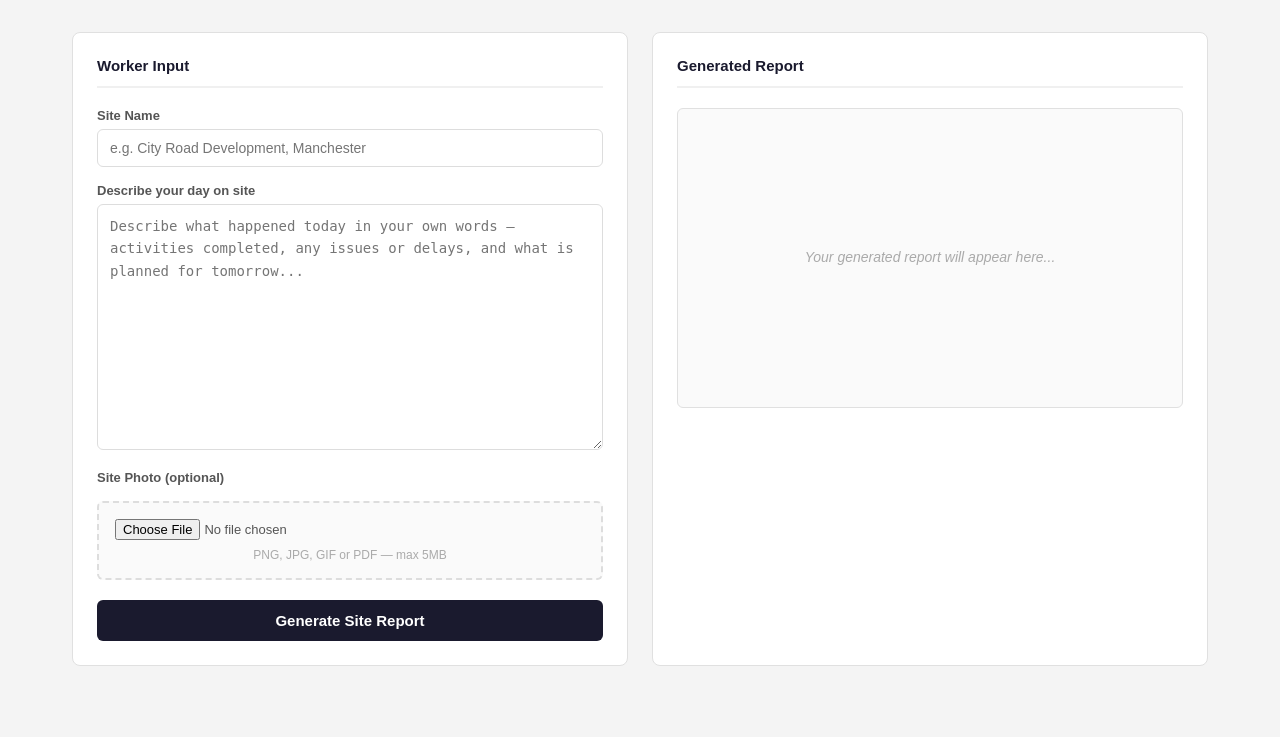
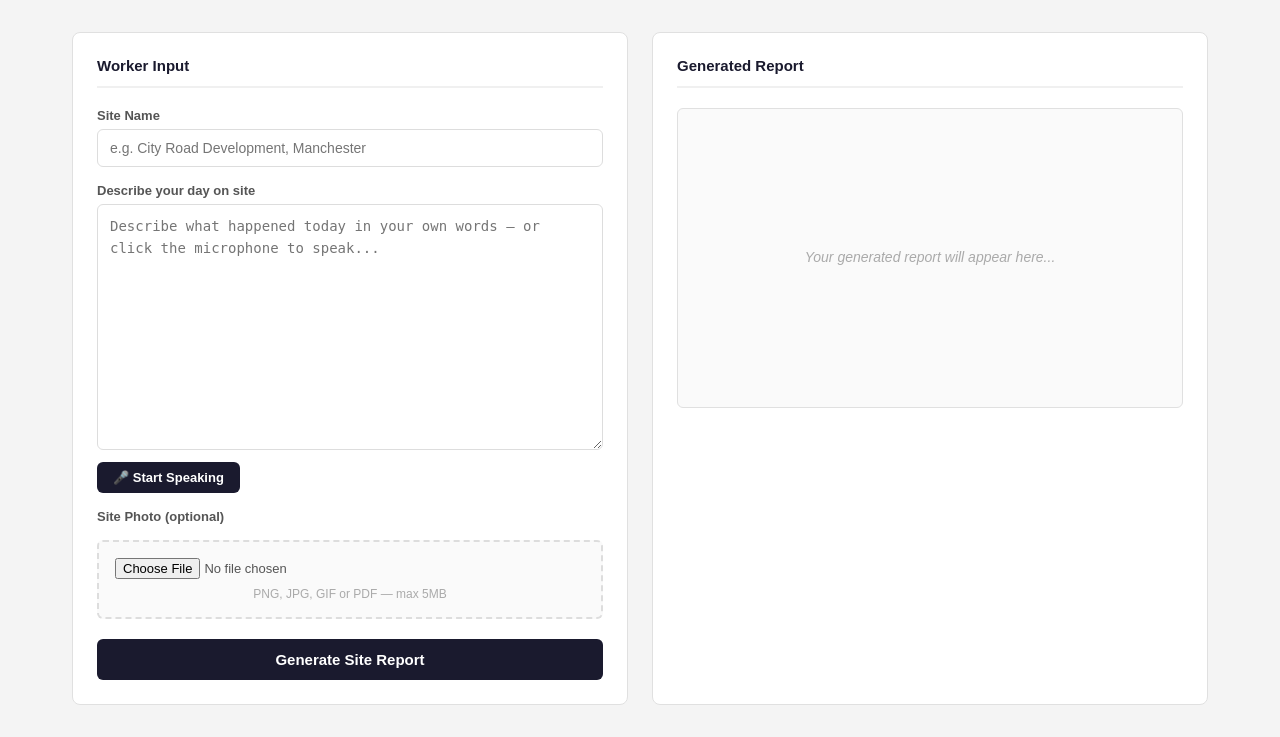
Before and after one commit to Mehdi-ke/site-report-app, a Flask app: page / in a window 1280 px wide. Shown: the part 63-800 px from the top of the page. Run offline with Flask 3, Linux system fonts and the light colour scheme.

Commit message:
Add voice recording option

```diff
--- a/templates/index.html
+++ b/templates/index.html
@@ -202,6 +202,50 @@
       object-fit: cover;
     }
 
+    .voice-input-wrapper {
+      position: relative;
+    }
+
+    .voice-controls {
+      display: flex;
+      align-items: center;
+      gap: 12px;
+      margin-top: 8px;
+    }
+
+    #micBtn {
+      margin-top: 0;
+      width: auto;
+      padding: 8px 16px;
+      background: #1a1a2e;
+      color: white;
+      border: none;
+      border-radius: 6px;
+      font-size: 13px;
+      font-weight: 600;
+      cursor: pointer;
+    }
+
+    #micBtn.listening {
+      background: #c0392b;
+      animation: pulse 1.5s infinite;
+    }
+
+    #micBtn:hover { background: #2d2d5e; }
+    #micBtn.listening:hover { background: #e74c3c; }
+
+    #voiceStatus {
+      font-size: 12px;
+      color: #888;
+      font-style: italic;
+    }
+
+    @keyframes pulse {
+      0% { opacity: 1; }
+      50% { opacity: 0.6; }
+      100% { opacity: 1; }
+    }
+
     @media print {
       header, .panel:first-child, .print-btn { display: none; }
       .container { grid-template-columns: 1fr; padding: 0; }
@@ -231,7 +275,15 @@
         <input type="text" name="site_name" placeholder="e.g. City Road Development, Manchester" value="{{ site_name or '' }}">
 
         <label>Describe your day on site</label>
-        <textarea name="worker_input" rows="10" placeholder="Describe what happened today in your own words — activities completed, any issues or delays, and what is planned for tomorrow...">{{ worker_input or '' }}</textarea>
+        <div class="voice-input-wrapper">
+          <textarea name="worker_input" id="worker_input" rows="10" placeholder="Describe what happened today in your own words — or click the microphone to speak...">{{ worker_input or '' }}</textarea>
+          <div class="voice-controls">
+            <button type="button" id="micBtn" onclick="toggleVoice()">
+              🎤 Start Speaking
+            </button>
+            <span id="voiceStatus"></span>
+          </div>
+        </div>
 
         <label>Site Photo (optional)</label>
         <div class="file-upload">
@@ -268,6 +320,87 @@
     </div>
 
   </div>
+  <script>
+    let recognition = null;
+    let isListening = false;
+
+    function toggleVoice() {
+      if (!('webkitSpeechRecognition' in window) && !('SpeechRecognition' in window)) {
+        alert('Voice input is not supported in this browser. Please use Chrome or Edge.');
+        return;
+      }
+
+      if (isListening) {
+        stopVoice();
+      } else {
+        startVoice();
+      }
+    }
+
+    function startVoice() {
+      const SpeechRecognition = window.SpeechRecognition || window.webkitSpeechRecognition;
+      recognition = new SpeechRecognition();
+
+      recognition.continuous = true;
+      recognition.interimResults = true;
+      recognition.lang = 'en-GB';
+
+      const textarea = document.getElementById('worker_input');
+      const micBtn = document.getElementById('micBtn');
+      const voiceStatus = document.getElementById('voiceStatus');
+
+      let finalTranscript = textarea.value;
+
+      recognition.onstart = function() {
+        isListening = true;
+        micBtn.textContent = '⏹ Stop Speaking';
+        micBtn.classList.add('listening');
+        voiceStatus.textContent = 'Listening...';
+      };
+
+      recognition.onresult = function(event) {
+        let interimTranscript = '';
+
+        for (let i = event.resultIndex; i < event.results.length; i++) {
+          if (event.results[i].isFinal) {
+            finalTranscript += event.results[i][0].transcript + ' ';
+          } else {
+            interimTranscript += event.results[i][0].transcript;
+          }
+        }
+
+        textarea.value = finalTranscript + interimTranscript;
+      };
+
+      recognition.onerror = function(event) {
+        voiceStatus.textContent = 'Error: ' + event.error;
+        stopVoice();
+      };
+
+      recognition.onend = function() {
+        if (isListening) {
+          recognition.start();
+        }
+      };
+
+      recognition.start();
+    }
+
+    function stopVoice() {
+      if (recognition) {
+        recognition.stop();
+        recognition = null;
+      }
+
+      isListening = false;
+      const micBtn = document.getElementById('micBtn');
+      const voiceStatus = document.getElementById('voiceStatus');
+
+      micBtn.textContent = '🎤 Start Speaking';
+      micBtn.classList.remove('listening');
+      voiceStatus.textContent = 'Done — review and submit when ready.';
+    }
+  </script>
 
 </body>
 </html>
```
